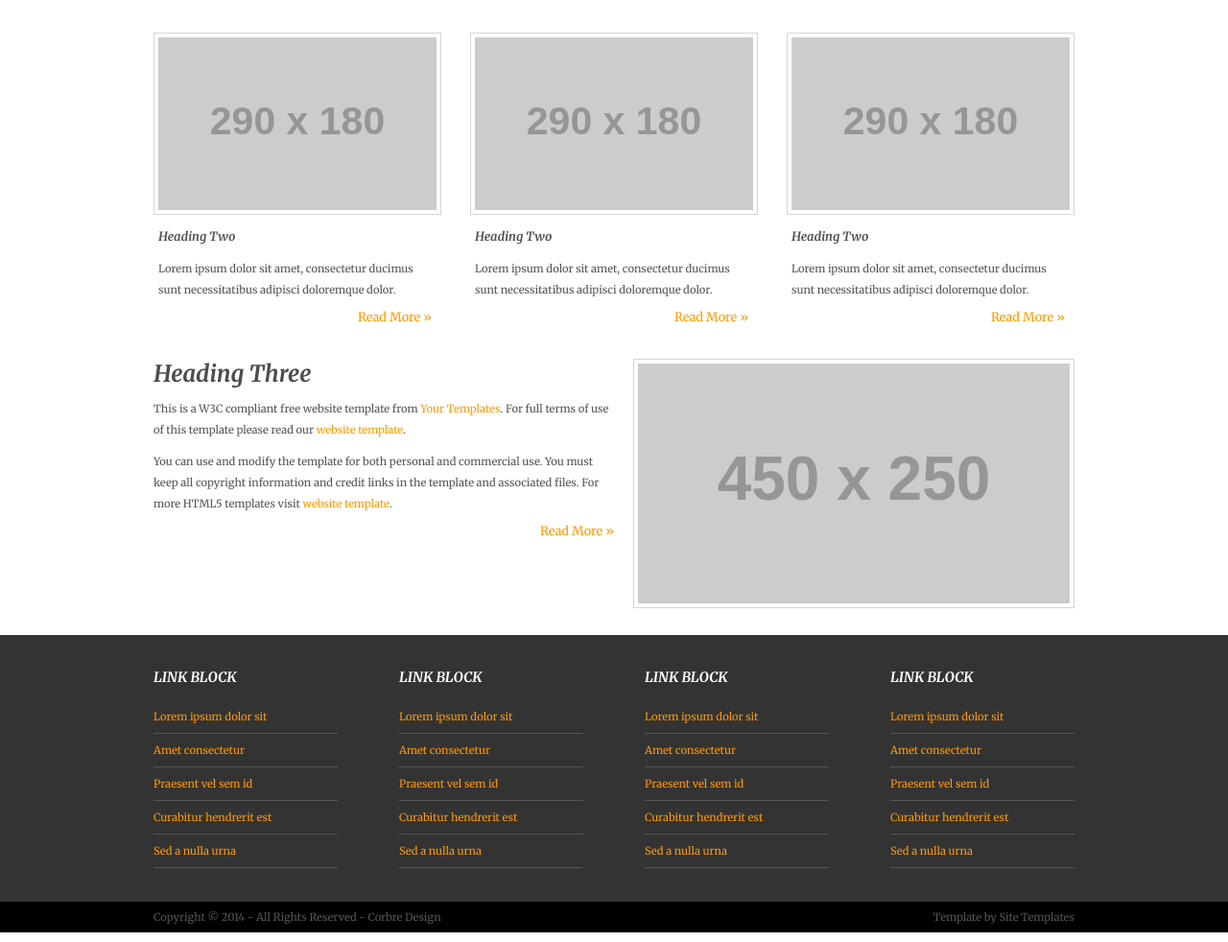
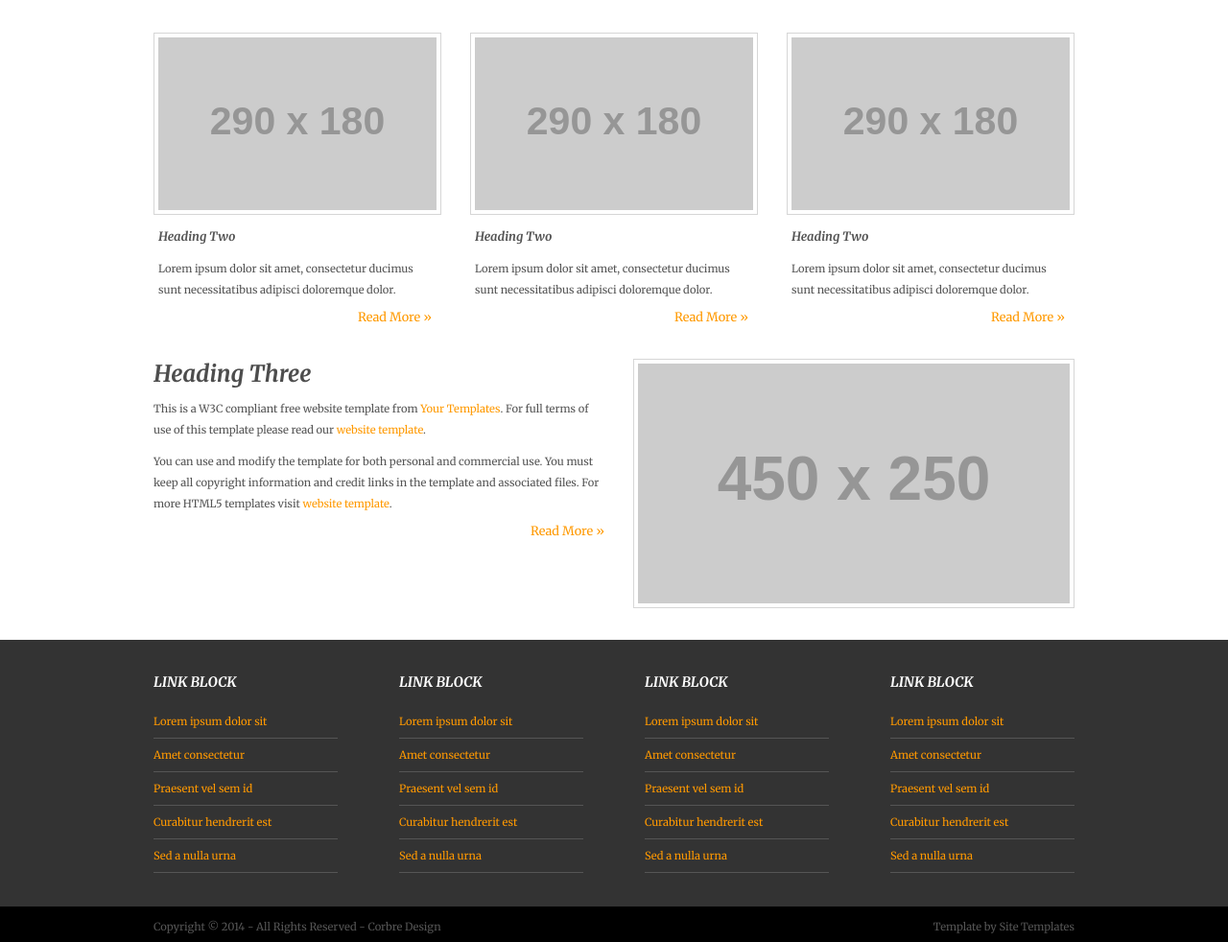
Before and after one commit to bremccallum/CodeWyoming, a PHP site: page /cassey.html in a window 1280 px wide. Shown: the part 486-1468 px from the top of the page at 96% size. Run offline with PHP 8.4, Linux system fonts and the light colour scheme; some libraries are stand-ins or nearby versions.

Commit message:
Spacing changes

```diff
--- a/05-14-14/casey-project/cassey.css
+++ b/05-14-14/casey-project/cassey.css
@@ -134,7 +134,9 @@ article h2{
 }
 .bottom-copy{
     width:50%;
-    padding-bottom: 100px;
+    padding-right: 10px;
+    padding-bottom: 75px;
+    margin-bottom: 30px;
 }
 nav.content {
     background: #333;
@@ -176,6 +178,7 @@ footer.content {
     text-align: left;
 }
 footer p {
+    padding-top: 10px;
     float: right;
 }
 .copyright {
```
